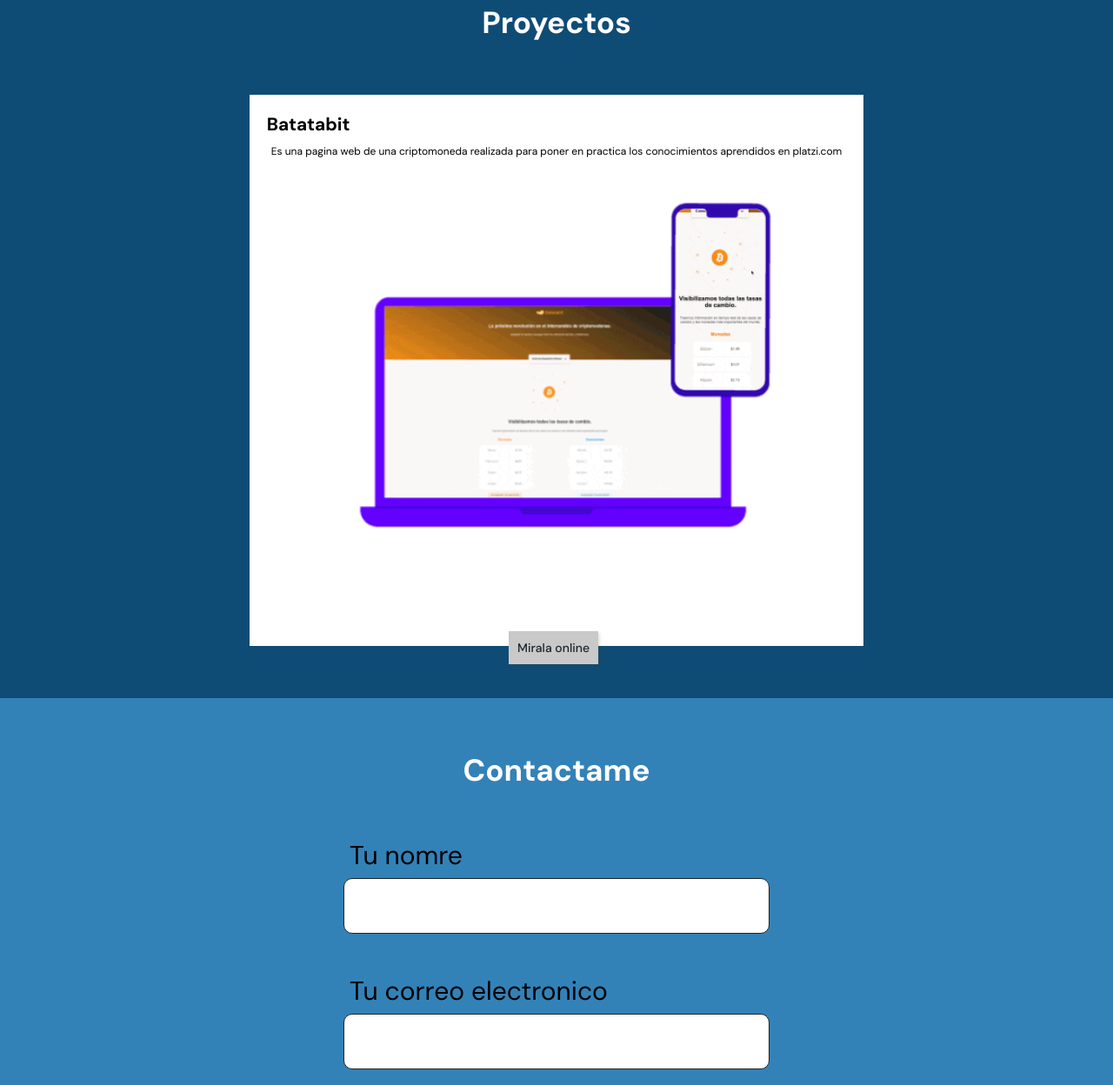
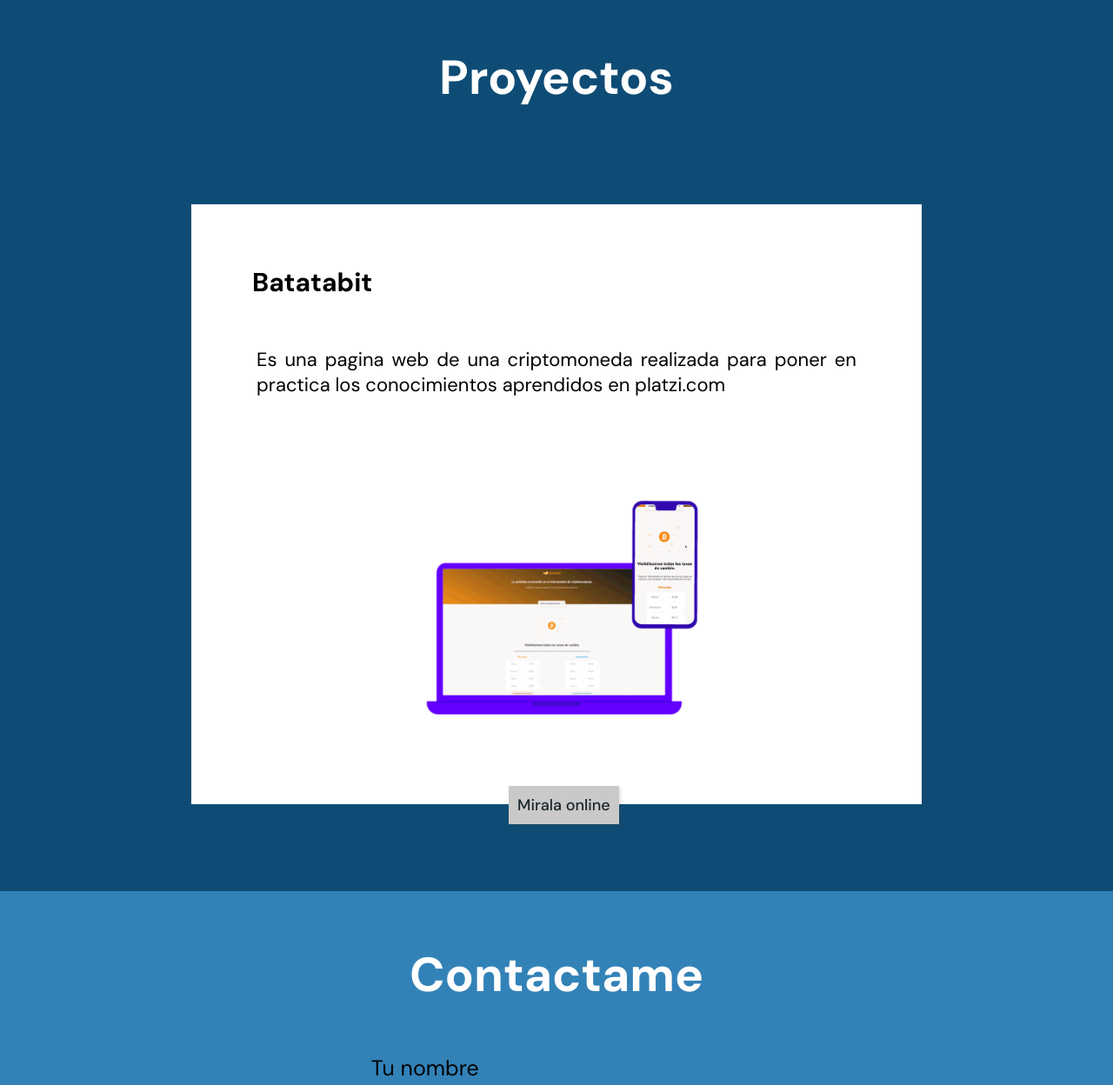
Before and after one commit to Darudaniel/Portfolio, a plain HTML site: page index.html in a window 1280 px wide. Shown: the part 503-1751 px from the top of the page at 87% size. Drawn offline with Linux system fonts and the light colour scheme.

Commit message:
Ahora es responsive en mas pantallas

```diff
--- a/css/desktop.css
+++ b/css/desktop.css
@@ -1,14 +1,49 @@
+h2 {
+  font-size: 5.5rem;
+  margin-bottom: 80px;
+}
+
+h5 {
+  font-size: 3rem;
+}
+
+.projects {
+  padding-bottom: 70px;
+  padding-top: 80px;
+}
+
+.project--articles-container li {
+
+}
+
+.project--articles-container h5 {
+  padding: 50px;
+  padding-bottom: 0px;
+}
+
+.project--articles-container p {
+  font-size: 2.2rem;
+  padding: 55px;
+}
+
+
+
+.visit-site-button {
+  font-size: 1.8rem;
+}
+
 .contact {
   display: flex;
 
 }
 
-.contact h2 {
-  width: 100vw;
-  margin: 30px auto;
-  text-align: center;
+footer div {
+  padding-top: 30px;
+
 }
 
-footer div {
-  padding-top: 20px;
+
+
+footer figure {
+  padding-top: 28px;
 }
--- a/css/style.css
+++ b/css/style.css
@@ -116,6 +116,22 @@ main section {
 
 /* PROYECTOS */
 
+li article {
+  max-width: 800px;
+  display: block;
+}
+
+article img {
+  max-width: 440px;
+  margin-top: 30px;
+}
+article figure {
+  margin: 0 auto;
+  display: flex;
+  justify-content: center;
+
+}
+
 section {
   padding: 3rem;
 }
@@ -163,6 +179,10 @@ ul {
 
 .project--articles-container img {
   width: 100%;
+}
+
+.project--article-contaainer article img {
+  max-width: 440px;
 }
 
 .visit-site-button {
--- a/css/tablet.css
+++ b/css/tablet.css
@@ -26,17 +26,48 @@ h2 {
   font-size: 3.5rem;
 }
 
+h5 {
+  font-size: 2.5rem;
+}
+
+.projects {
+  padding-bottom: 70px;
+  padding-top: 50px;
+}
+
 .projects ul {
   display: flex;
   margin: 0 auto;
 }
+
+.project--articles-container h5 {
+  padding: 50px;
+  padding-bottom: 0px;
+}
+
+.project--articles-container p {
+  font-size: 1.7rem;
+  padding: 55px;
+  padding-top: 30px;
+}
+
+.visit-site-button {
+  font-size: 1.6rem;
+}
+
 .contact form {
   padding: 50px;
   padding-top: 0;
 }
 
-.contact span {
-  font-size: 3rem;
+.contact h2 {
+  width: 100vw;
+  margin: 30px auto;
+  text-align: center;
+}
+
+.contact label span {
+  font-size: 2.5rem;
 }
 
 .contact input {
@@ -47,6 +78,10 @@ h2 {
 footer {
   flex-wrap: wrap;
   justify-content: center;
+}
+
+footer h3 {
+  font-size: 2.5rem;
 }
 
 footer div {
--- a/index.html
+++ b/index.html
@@ -47,7 +47,7 @@
       <h2>Contactame</h2>
       <form action="">
         <label for="">
-          <span>Tu nomre</span><br>
+          <span>Tu nombre</span><br>
           <input type="text"><br>
         </label> <br> <br> <br>
         <label for="">
```
